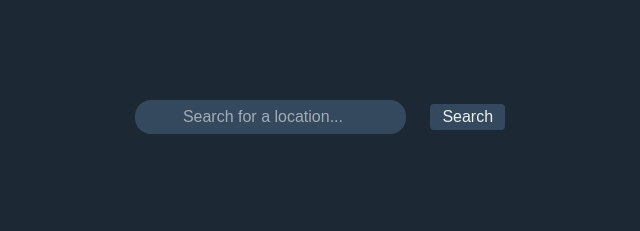
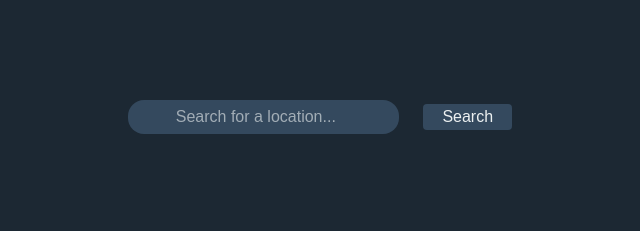
Before and after one commit to PaulReaver/Weather-App, a website built with Vite: page index.html in a window 1280 px wide. Shown: the top 231 px of the page, 320-960 px from the left. Built offline with nearby package versions, Linux system fonts and the light colour scheme; no server answers; files whose address does not match are found by name.

Commit message:
Added minimum width for buttons

```diff
--- a/css/style.css
+++ b/css/style.css
@@ -97,6 +97,7 @@ button {
     padding: 0.25em 0.75em;
     border-radius: 0.25em;
     margin-left: 20px;
+    min-width: 10ch;
 }
 
 @media (hover: hover) {
```
